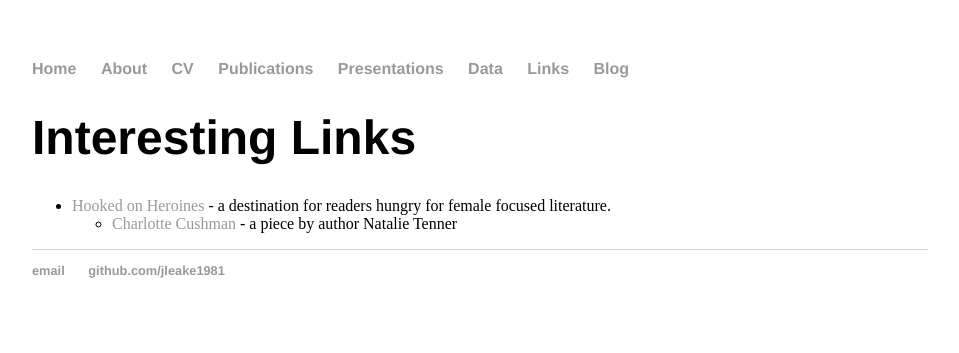
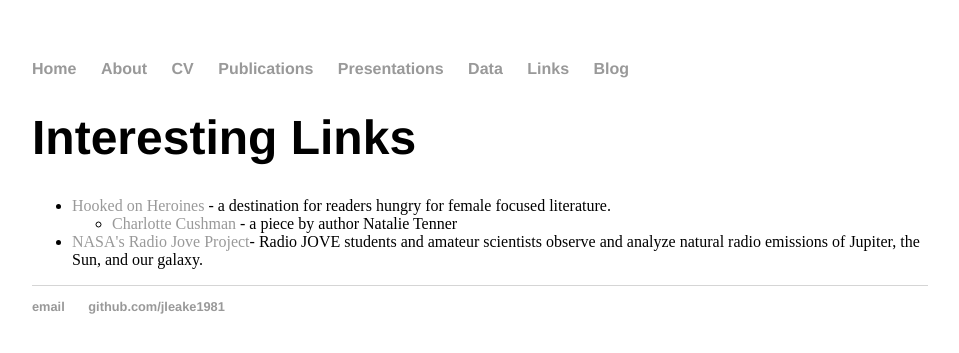
Before and after one commit to jleake1981/jleake1981.github.io, a Jekyll site: the page built from links/index.html, in a window 1280 px wide. Shown: the top 353 px of the page, without its empty margins (160-1119 px from the left). Built offline with Jekyll 4.4.1, drawn with Linux system fonts in a browser that asks for light colours.

Commit message:
Added to links

```diff
--- a/links/index.html
+++ b/links/index.html
@@ -9,6 +9,7 @@ title: James Leake, Astrophysicist
 <ul>
 	<li><a href="http://historicheroines.com/2015/08/01/charlotte-cushman-not-your-average-romeo/" target="_blank">Charlotte Cushman </a>- a piece by author Natalie Tenner</li>
 </ul>
+	<li><a href="http://radiojove.gsfc.nasa.gov/" target="_blank">NASA's Radio Jove Project</a>- Radio JOVE students and amateur scientists observe and analyze natural radio emissions of Jupiter, the Sun, and our galaxy.</li>
 </li>
 </ul>
 </div><!-- /.blurb -->
```
